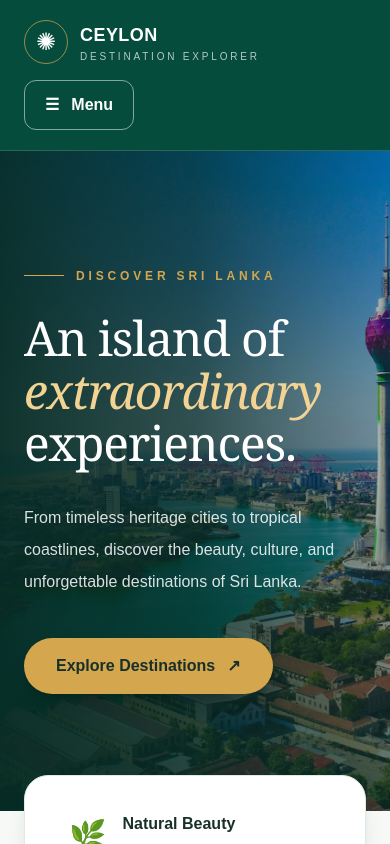
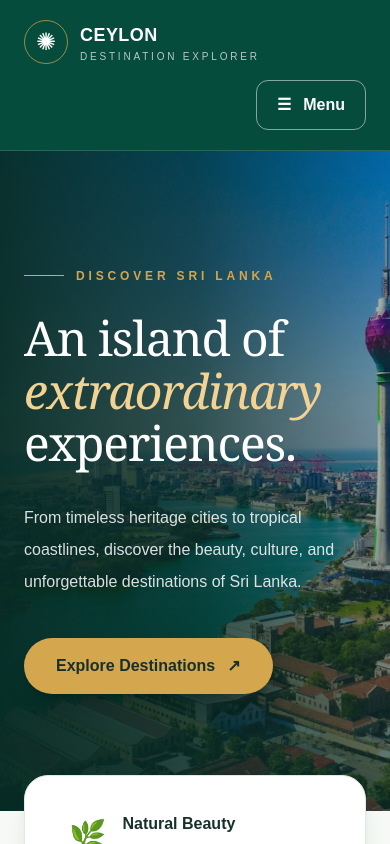
Before and after one commit to mrsamahi/sri-lanka-destination-explorer, a Next.js app in the folder frontend/: page / in a window 390 px wide. Shown: the top 844 px of the page. Built offline with nearby package versions, Linux system fonts and the light colour scheme; no server answers.

Commit message:
Fix mobile navigation and destination title overflow

```diff
--- a/frontend/src/app/destinations/[id]/page.tsx
+++ b/frontend/src/app/destinations/[id]/page.tsx
@@ -135,7 +135,7 @@ const imageSrc =
               {destination.category}
             </span>
 
-            <h1 className="mt-6 max-w-full break-words font-serif text-4xl font-semibold leading-tight tracking-tight sm:text-7xl lg:text-8xl">
+            <h1 className="mt-6 max-w-full font-serif text-[clamp(1.5rem,7vw,6rem)] font-semibold leading-tight tracking-tight [overflow-wrap:anywhere]">
               {destination.name}
             </h1>
 
--- a/frontend/src/components/NavigationMenu.tsx
+++ b/frontend/src/components/NavigationMenu.tsx
@@ -33,7 +33,7 @@ export default function NavigationMenu() {
   }, []);
 
   return (
-    <div ref={menuRef} className="relative">
+    <div ref={menuRef} className="relative ml-auto">
       <button
         type="button"
         aria-expanded={isOpen}
```
